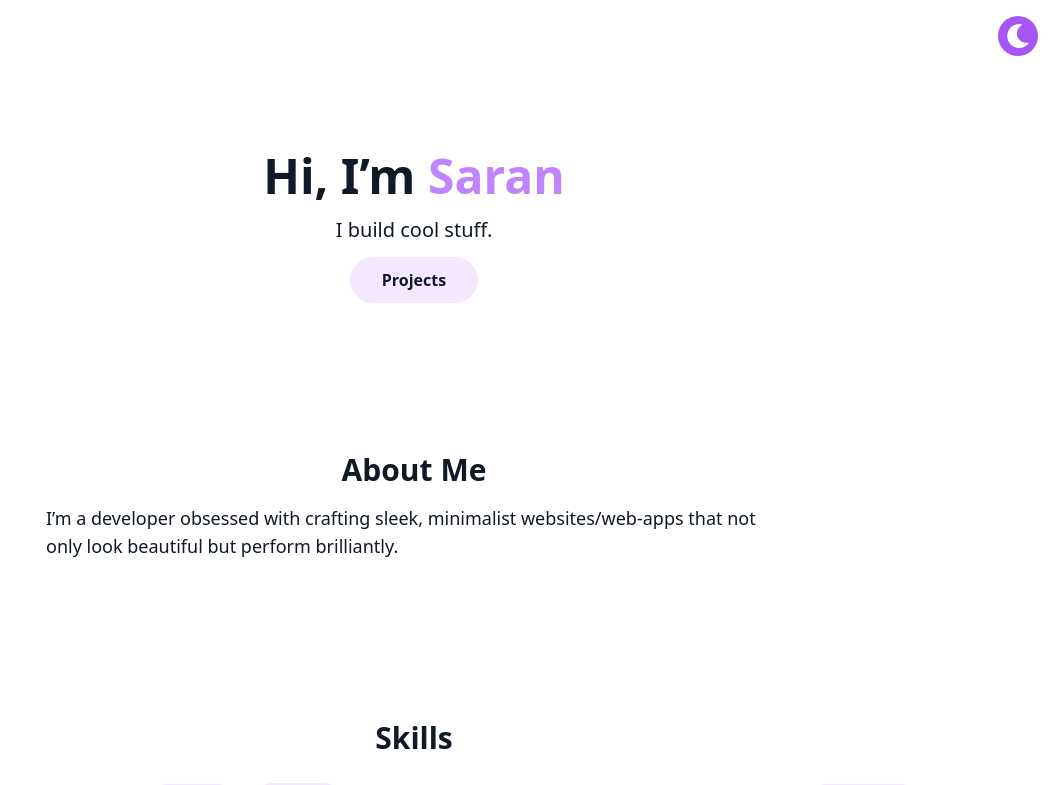
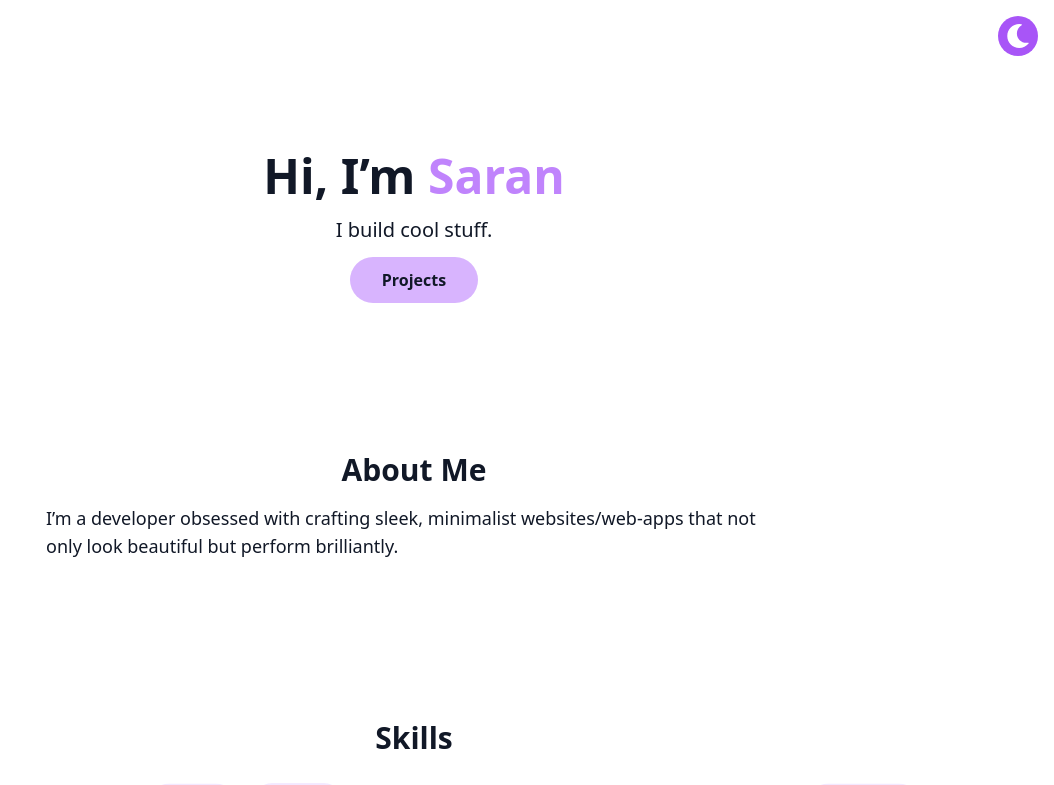
Before and after one commit to raiden597/my-portfolio, a React (Create React App) app: page / in a window 1280 px wide. Shown: the top 785 px of the page, without its empty margins (226-1280 px from the left). Built offline with nearby package versions, Linux system fonts and the light colour scheme.

Commit message:
updated project button colour

```diff
--- a/src/App.js
+++ b/src/App.js
@@ -76,7 +76,7 @@ function App() {
         <p className="text-xl mb-6 font-medium">I build cool stuff.</p>
         <a
           href="#projects"
-          className="bg-purple-100 dark:bg-purple-700 font-semibold px-8 py-3 rounded-full hover:scale-110 transform"
+          className="bg-purple-300 dark:bg-purple-700 font-semibold px-8 py-3 rounded-full hover:scale-110 transform"
         >
           Projects
         </a>
```
